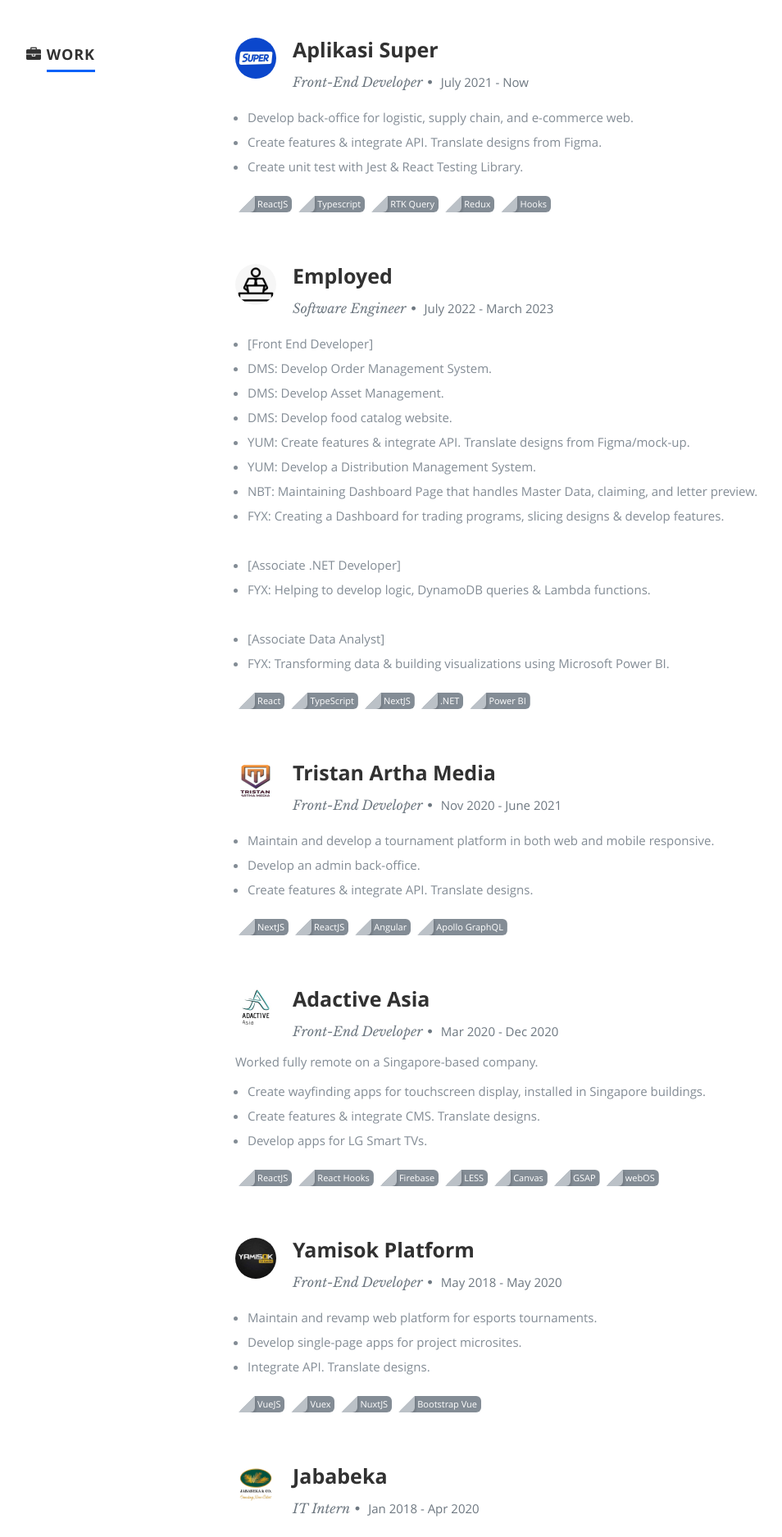
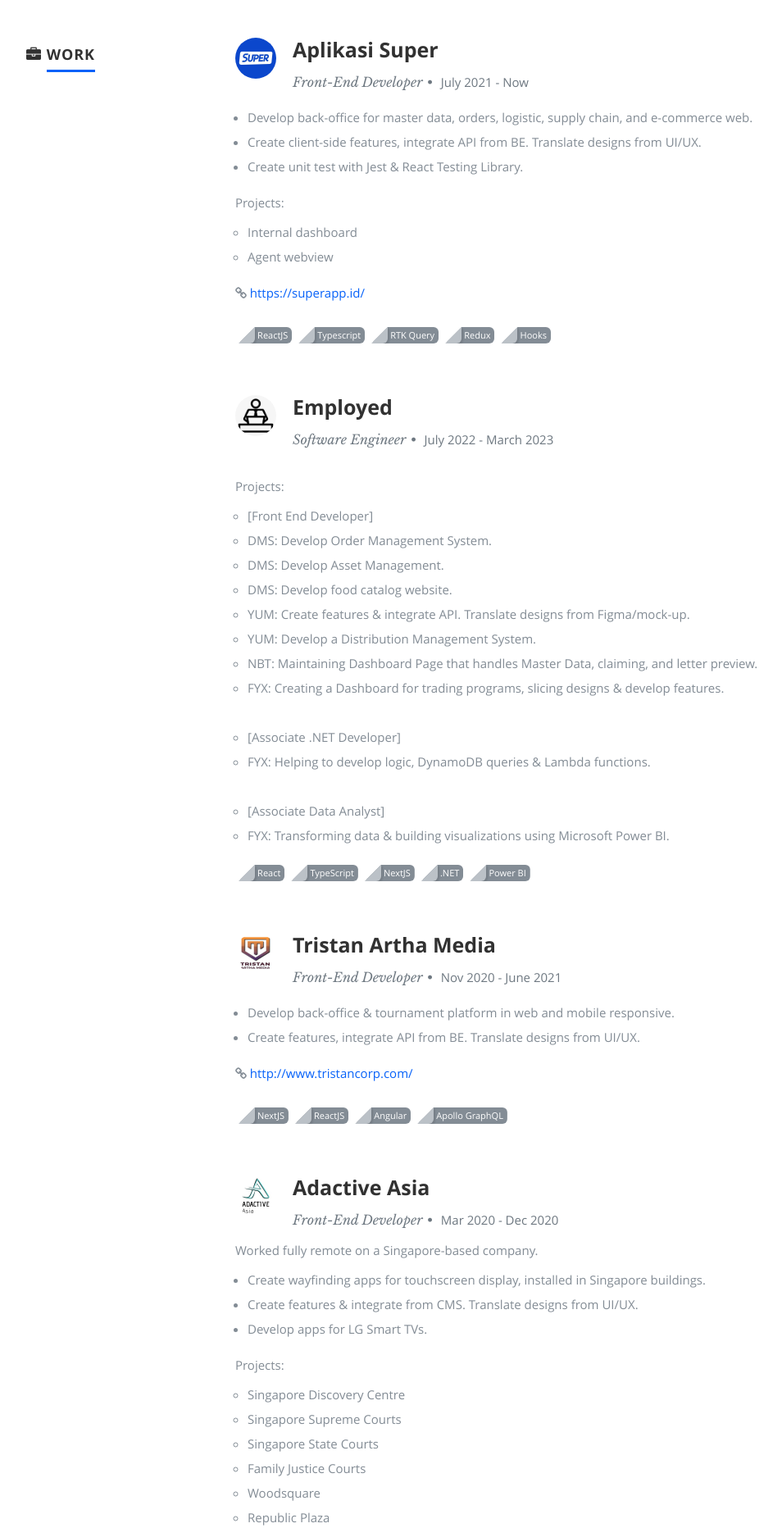
Before and after one commit to vionakaleb/viona-kaleb, a React (Create React App) app: page / in a window 1280 px wide. Shown: the part 1760-3635 px from the top of the page at 82% size, without its empty margins (118-1072 px from the left). Built offline with nearby package versions, Linux system fonts and the light colour scheme.

Commit message:
feat: add list project on Work Resume

```diff
--- a/public/resumeData.json
+++ b/public/resumeData.json
@@ -86,10 +86,15 @@
         "years":"July 2021 - Now",
         "description":"",
         "descriptions":[
-          "Develop back-office for logistic, supply chain, and e-commerce web." ,
-          "Create features & integrate API. Translate designs from Figma.",
+          "Develop back-office for master data, orders, logistic, supply chain, and e-commerce web.",
+          "Create client-side features, integrate API from BE. Translate designs from UI/UX.",
           "Create unit test with Jest & React Testing Library."
         ],
+        "projects": [
+          "Internal dashboard",
+          "Agent webview"
+        ],
+        "website": "https://superapp.id/",
         "skills":["ReactJS" , "Typescript" , "RTK Query" , "Redux" , "Hooks"],
         "logo": "company-super.jpg"
       },
@@ -98,7 +103,8 @@
         "title":"Software Engineer",
         "years":"July 2022 - March 2023",
         "description":"",
-        "descriptions":[
+        "descriptions": [],
+        "projects": [
           "[Front End Developer]",
           "DMS: Develop Order Management System.",
           "DMS: Develop Asset Management.",
@@ -123,10 +129,10 @@
         "years":"Nov 2020 - June 2021",
         "description":"",
         "descriptions":[
-          "Maintain and develop a tournament platform in both web and mobile responsive.",
-          "Develop an admin back-office.",
-          "Create features & integrate API. Translate designs."
+          "Develop back-office & tournament platform in web and mobile responsive.",
+          "Create features, integrate API from BE. Translate designs from UI/UX."
         ],
+        "website": "http://www.tristancorp.com/",
         "skills": ["NextJS" , "ReactJS" , "Angular" , "Apollo GraphQL"],
         "logo": "company-tristan.jpg"
       },
@@ -137,9 +143,18 @@
         "description":"Worked fully remote on a Singapore-based company.",
         "descriptions":[
           "Create wayfinding apps for touchscreen display, installed in Singapore buildings.",
-          "Create features & integrate CMS. Translate designs.",
+          "Create features & integrate from CMS. Translate designs from UI/UX.",
           "Develop apps for LG Smart TVs."
         ],
+        "projects": [
+          "Singapore Discovery Centre",
+          "Singapore Supreme Courts",
+          "Singapore State Courts",
+          "Family Justice Courts",
+          "Woodsquare",
+          "Republic Plaza"
+        ],
+        "website": "https://www.adactive.asia/",
         "skills":["ReactJS" , "React Hooks" , "Firebase" , "LESS" , "Canvas" , "GSAP" , "webOS"],
         "logo": "company-adactive.jpeg"
       },
@@ -151,8 +166,15 @@
         "descriptions":[
           "Maintain and revamp web platform for esports tournaments.",
           "Develop single-page apps for project microsites.",
-          "Integrate API. Translate designs."
+          "Integrate API from BE. Translate designs from UI/UX."
         ],
+        "projects": [
+          "Yamisok Platform",
+          "IESPL by Tokopedia",
+          "IHSL by JD.ID",
+          "Firstwarrior by Firstmedia"
+        ],
+        "website": "https://yamisok.com",
         "skills":["VueJS" , "Vuex" , "NuxtJS" , "Bootstrap Vue"],
         "logo": "company-yamisok.jpeg"
       },
@@ -166,6 +188,7 @@
           "Solve ticketing requests from employees.",
           "Maintain some company softwares."
         ],
+        "website": "https://www.jababeka.com/id/home/",
         "skills":["IT" , "Hardware" , "Networking"],
         "logo": "company-jababeka.png"
       },
@@ -175,6 +198,7 @@
         "years":"May 2018 - May 2020",
         "description":"Maintain and revamp project websites.",
         "descriptions":[],
+        "website": "https://www.bmicg.com/",
         "skills":["PHP" , "CodeIgniter" , "jQuery"],
         "logo": "company-bmicg.png"
       }
--- a/src/Components/Resume.js
+++ b/src/Components/Resume.js
@@ -64,6 +64,21 @@
                 desc ? <li>{desc}</li> : <br />
               )}
             </ul>
+          }
+          {work.projects &&
+            <>
+              <p className="mb-1">Projects:</p>
+              <ul style={{listStyleType:"circle", marginLeft: "1.5rem"}} className="mb-2">
+                {work.projects?.map(desc =>
+                  desc ? <li>{desc}</li> : <br />
+                )}
+              </ul>
+            </>
+          }
+          {work.website &&
+            <div className="mb-2">
+              <i class="fa fa-link"/>{" "}<a href={work.website} target="_blank" rel="noreferrer">{work.website}</a>
+            </div>
           }
           <div className="skill-container">
             {work?.skills?.map(skill =>
```
